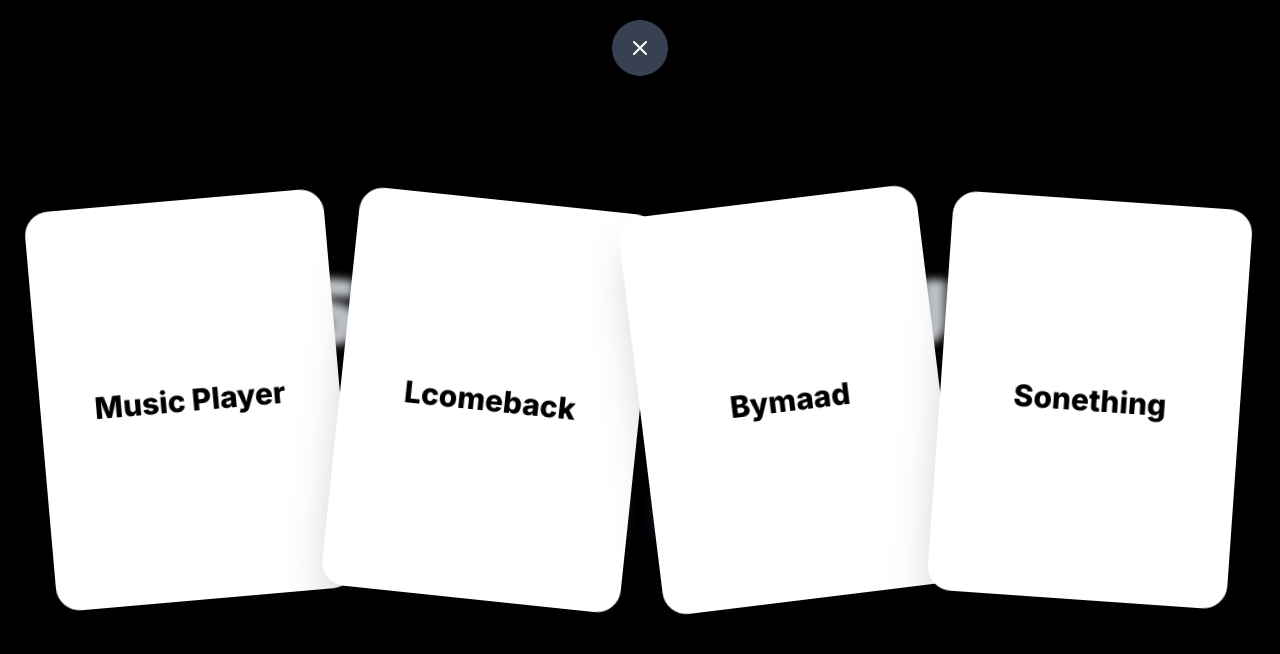
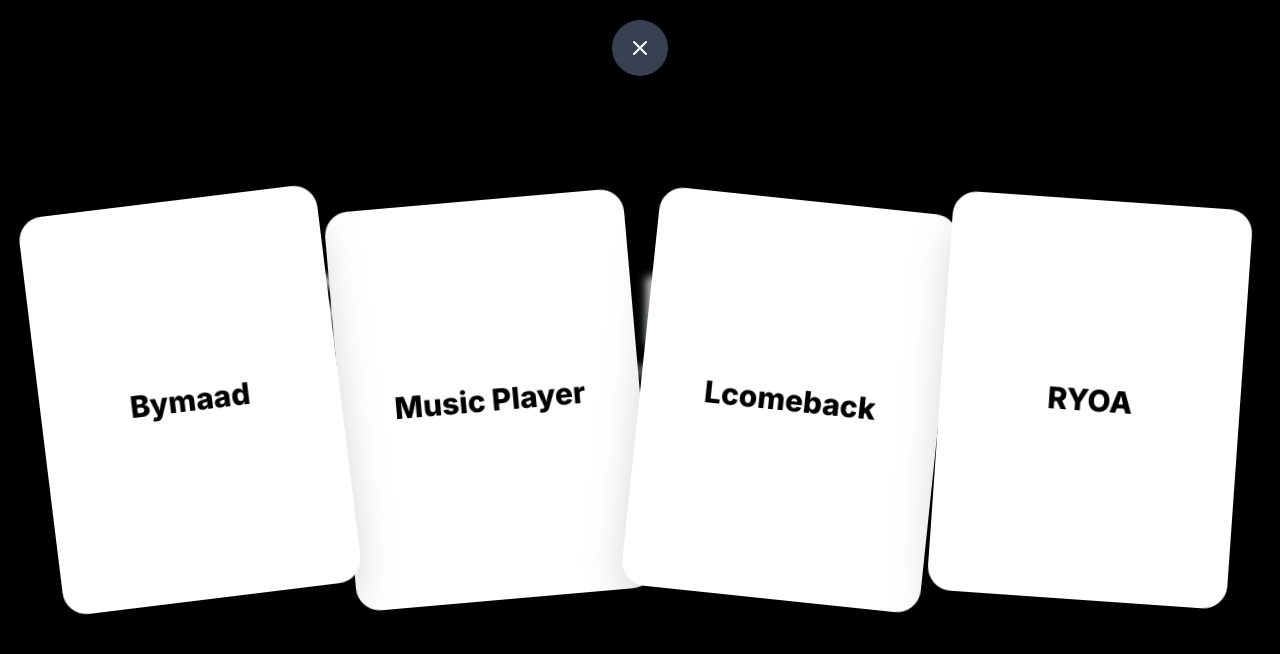
Before and after one commit to Piipas/portfolio, a Next.js app: page / in a window 1280 px wide. Both pictures are taken after a click on the button 519 px from the left and 512 px from the top of the page. Shown: the top 654 px of the page. Built offline with nearby package versions, Linux system fonts and the light colour scheme.

Commit message:
feat: smooth active card animation

```diff
--- a/package.json
+++ b/package.json
@@ -17,8 +17,7 @@
     "prettier": "^3.2.5",
     "react": "^18",
     "react-dom": "^18",
-    "tailwind-merge": "^2.3.0",
-    "usehooks-ts": "^3.1.0"
+    "tailwind-merge": "^2.3.0"
   },
   "devDependencies": {
     "@types/node": "^20",
--- a/src/app/globals.css
+++ b/src/app/globals.css
@@ -17,6 +17,10 @@
 body {
   color: rgb(var(--foreground-rgb));
   background: linear-gradient(to bottom, transparent, rgb(var(--background-end-rgb))) rgb(var(--background-start-rgb));
+}
+
+::-webkit-scrollbar {
+  display: none;
 }
 
 @layer utilities {
@@ -40,10 +44,3 @@ body {
 .transform-style-3d {
   transform-style: preserve-3d;
 }
-
-/* @media (max-width: 768px) {
-  .card {
-    position: absolute;
-    transform: translateX(-50%) translateY(-50%) !important;
-  }
-} */
--- a/src/components/atoms/card.tsx
+++ b/src/components/atoms/card.tsx
@@ -1,10 +1,7 @@
-"use client";
-
-import { CSSProperties, useEffect, useMemo, useState } from "react";
+import { CSSProperties, useMemo } from "react";
 import { Button } from "./button";
 import { Code, MoveRight } from "lucide-react";
 import Link from "next/link";
-import { useWindowSize } from "usehooks-ts";
 import Image from "next/image";
 import { cn } from "@/lib/utils";
 
@@ -24,18 +21,16 @@ export const Card = ({
   content,
   style,
   isActive,
+  screenSize,
   className,
 }: {
   content: Card;
   style?: CSSProperties;
   isActive: boolean;
+  screenSize: number;
   className?: string;
 }) => {
   const rotation = useMemo(() => Math.round(Math.random() * (10 - -10) + -10), []);
-  const [screenSize, setScreenSize] = useState(0);
-  const { width, height } = useWindowSize();
-
-  useEffect(() => setScreenSize(width), [width]);
 
   return (
     <div
@@ -57,14 +52,14 @@ export const Card = ({
         </div>
         {/* Back side */}
         <div
-          className="absolute top-1/2 left-1/2 bg-white max-w-[calc(100vw-40px)] w-[400px] 2xl:w-[500px] h-[calc(100vh-100px)] 2xl:h-[calc(100vh-300px)] shadow-lg max-h-[700px] rounded-lg md:rounded-3xl backface-visibility-hidden p-5 2xl:p-10 flex flex-wrap gap-y-6 content-between cursor-auto"
+          className="absolute top-1/2 left-1/2 bg-white max-w-[calc(100vw-40px)] w-[350px] 2xl:w-[450px] min-h-[430px] h-[calc(100vh-200px)] md:h-[430px] 2xl:h-[calc(100vh-300px)] shadow-lg max-h-[700px] rounded-lg md:rounded-xl backface-visibility-hidden p-5 2xl:p-7 flex flex-wrap gap-y-4 content-between cursor-auto"
           style={{ transform: "rotateY(180deg) translateX(50%) translateY(-50%)" }}
         >
-          <div className="space-y-6 flex-wrap">
+          <div className="space-y-3 2xl:space-y-6 flex-wrap">
             <div className="flex gap-x-8 items-center">
               <div
                 className={cn(
-                  "w-14 h-14 rounded-xl bg-slate-200 flex items-center justify-center",
+                  "w-12 h-12 rounded-xl bg-slate-200 flex items-center justify-center",
                   content.logo && "bg-white",
                 )}
               >
@@ -73,7 +68,7 @@ export const Card = ({
               <div className="text-2xl font-medium">{content.title}</div>
             </div>
             <div
-              className={`w-full h-52 2xl:h-64 bg-gray-300 rounded-2xl bg-cover bg-center`}
+              className={`w-full h-44 2xl:h-64 bg-gray-300 rounded-lg bg-cover bg-center`}
               style={{ backgroundImage: `url('${content.screenshot}')` }}
             ></div>
             <p className="text-gray-600 text-center text-base px-2">{content.description}</p>
--- a/src/components/organisms/about.tsx
+++ b/src/components/organisms/about.tsx
@@ -1,16 +1,16 @@
 import { cn } from "@/lib/utils";
 import Typewriter from "../atoms/typewriter";
-import { Titillium_Web } from "next/font/google";
+import { Roboto_Mono, Titillium_Web } from "next/font/google";
 
-const titillium_Web = Titillium_Web({ subsets: ["latin"], weight: ["900"] });
-// const robotoMono = Roboto_Mono({ subsets: ["latin"] });
+// const titillium_Web = Titillium_Web({ subsets: ["latin"], weight: ["900"] });
+const robotoMono = Roboto_Mono({ subsets: ["latin"] });
 
 const About = () => {
   return (
     <div className={"text-center w-full"}>
       <Typewriter
         target="Ismail Baalouk"
-        className={cn("text-5xl xl:text-8xl text-gray-300 font-extrabold uppercase", titillium_Web.className)}
+        className={cn("text-5xl xl:text-8xl text-gray-300 font-extrabold uppercase", robotoMono.className)}
       />
       <Typewriter target="Full stack web developer" className="text-xl" />
     </div>
--- a/src/components/organisms/cards.tsx
+++ b/src/components/organisms/cards.tsx
@@ -5,9 +5,9 @@ import { Card } from "@/components/atoms/card";
 import { motion, PanInfo, Variants } from "framer-motion";
 import { Button } from "@/components/atoms/button";
 import { X } from "lucide-react";
-import { useRef, useState } from "react";
+import { Fragment, useRef, useState } from "react";
 import { cn } from "@/lib/utils";
-import { useWindowSize } from "usehooks-ts";
+import useScreenSize from "@/lib/hooks/useScreenSize";
 
 const cards: Card[] = [
   {
@@ -15,7 +15,7 @@ const cards: Card[] = [
     title: "Music Player",
     logo: "",
     screenshot: "/cards/screenshots/2.png",
-    description: "An image editor that helps YouTubers make better thumbnails without having to hire a designer",
+    description: "A Spotify-like music platform where users can play, like, and follow artists.",
     "source-code": "https://github.com/piipas/music-player",
     url: "https://music-player-client.vercel.app/",
     wip: true,
@@ -26,7 +26,7 @@ const cards: Card[] = [
     title: "Lcomeback",
     logo: "",
     screenshot: "/cards/screenshots/1.png",
-    description: "An image editor that helps YouTubers make better thumbnails without having to hire a designer",
+    description: "An esports platform, which provides information about MENA esports scene.",
     url: "https://lcomeback.com",
     wip: false,
     visible: true,
@@ -36,17 +36,17 @@ const cards: Card[] = [
     title: "Bymaad",
     logo: "/cards/logos/bymaad.png",
     screenshot: "/cards/screenshots/1.png",
-    description: "An image editor that helps YouTubers make better thumbnails without having to hire a designer",
+    description: "A landing page UI service provider's landing page.",
     url: "https://by-maad.vercel.app",
     wip: true,
     visible: true,
   },
   {
-    label: "Sonething",
-    title: "Sonething",
+    label: "RYOA",
+    title: "Roll your own auth",
     logo: "",
     screenshot: "/cards/screenshots/1.png",
-    description: "An image editor that helps YouTubers make better thumbnails without having to hire a designer",
+    description: "Copy & paste code to roll your own auth easily and for free.",
     "source-code": "https://github.com/Piipas/weather",
     url: "https://weather-seven-pi.vercel.app/",
     wip: false,
@@ -86,7 +86,7 @@ export const Cards = () => {
   const [isDragging, setIsDragging] = useState<boolean>(false);
   const [isAnimating, setIsAnimating] = useState<boolean>(false);
   const [visibleCards, setVisibleCards] = useState<Card[]>(cards);
-  const { width = window?.innerWidth } = useWindowSize({ debounceDelay: 1000 });
+  const { width } = useScreenSize();
 
   const handleDragEnd = (info: PanInfo, card: number) => {
     if (width < 768) {
@@ -97,7 +97,9 @@ export const Cards = () => {
         const newVisibleCards = visibleCards.map((c) =>
           visibleCards.indexOf(c) === card ? { ...c, visible: false } : c,
         );
-        setVisibleCards(newVisibleCards);
+
+        setVisibleCards((_) => newVisibleCards);
+
         if (newVisibleCards.filter((c) => c.visible).length === 0) {
           setTimeout(() => toggle(), 500);
           setTimeout(() => setVisibleCards(cards), 700);
@@ -105,7 +107,7 @@ export const Cards = () => {
       }
     }
 
-    setIsDragging(false);
+    setTimeout(() => setIsDragging(false), 200);
   };
 
   return (
@@ -131,41 +133,43 @@ export const Cards = () => {
         <X />
       </Button>
       {visibleCards.map((content, index) => (
+        <Fragment key={index}>
+          {activeCard === index && <div className="placeholder w-[300px]"></div>}
           <motion.div
-          key={index}
             className={cn(
-            "card w-[300px]",
+              "card w-[300px] h-[400px]",
               width < 768 && "transition-opacity",
               content.visible ? "visible" : "!opacity-0 invisible",
-            activeCard === index && `duration-500 !transform-none !z-50`,
+              activeCard === index ? `duration-500 !z-50 !translate-x-0 !translate-y-0` : "relative",
               !isDragging && !isAnimating ? "transition-all cursor-pointer" : "cursor-grabbing",
             )}
             style={{
-            position: width < 768 ? "absolute" : undefined,
-            top: width < 768 ? `calc(50% - (370px / 2) - ${10 * index}px)` : "",
-            left: width < 768 ? `calc(50% - (300px / 2))` : "",
+              position: width < 768 || activeCard === index ? "absolute" : "absolute",
+              top: width < 768 || activeCard === index ? `calc(50% - (370px / 2) - ${10 * index}px)` : undefined,
+              left:
+                width < 768 || activeCard === index
+                  ? `calc(50% - (300px / 2))`
+                  : (width - 300) / 2 + (index % 2 == 0 ? -1 : 1) * ((Math.floor(index / 2) + 0.5) * (300 + 0)),
             }}
             variants={itemVariants}
             drag={width < 768 ? "x" : activeCard !== index ? true : false}
             dragConstraints={width >= 768 ? constraintsRef : { left: 0, right: 0 }}
             dragTransition={{ power: 0, min: 0, max: 400, timeConstant: 500 }}
             dragElastic={width < 768 ? 0.5 : false}
-          onDrag={() => setActiveCard(null)}
+            // TODO: fix the animation when a card is dragged while the active card is going back to the initial position
+            // onDrag={() => setActiveCard(null)}
             onDragStart={() => setIsDragging(true)}
             onDragEnd={(e, b) => handleDragEnd(b, index)}
-          onDoubleClick={() => !isDragging && setActiveCard(index)}
+            onClick={() => !isDragging && setActiveCard(index)}
           >
             <Card
               content={content}
               isActive={activeCard == index}
-            className="top-0 left-0 transition-all duration-500"
-            style={{
-              position: activeCard === index ? "absolute" : "relative",
-              top: `calc(50% - (370px / 2) - ${10 * index}px)`,
-              left: `calc(50% - (300px / 2))`,
-            }}
+              className="transition-all duration-500 absolute"
+              screenSize={width}
             />
           </motion.div>
+        </Fragment>
       ))}
     </motion.div>
   );
--- /dev/null
+++ b/src/lib/hooks/useScreenSize.ts
@@ -0,0 +1,19 @@
+import { useEffect, useState } from "react";
+
+const useScreenSize = (): { width: number } => {
+  const [width, setWidth] = useState<number>(0);
+
+  useEffect(() => {
+    const observer = new ResizeObserver((entries) => {
+      for (let entry of entries) {
+        setWidth(entry.contentRect.width);
+      }
+    });
+
+    observer.observe(document.body);
+  }, []);
+
+  return { width };
+};
+
+export default useScreenSize;
```
Also changed, not shown: 1 other file (tests, documents, lock files or other folders). Lines whose indentation alone changed are shown as unchanged.
